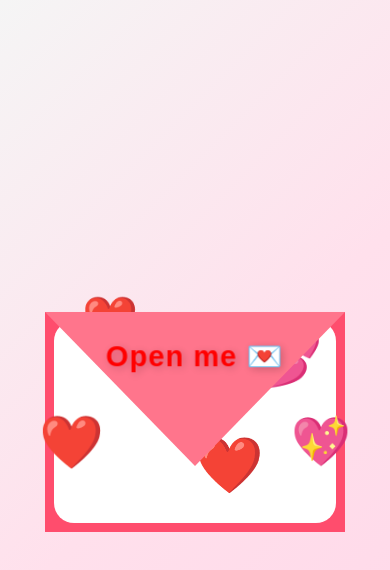
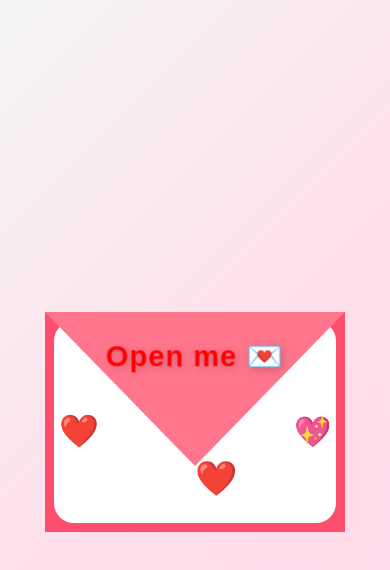
Before and after one commit to rohitbora178/reactify, a React (Create React App) app: page / in a window 390 px wide. Shown: the top 570 px of the page. Built offline with nearby package versions, Linux system fonts and the light colour scheme.

Commit message:
first commi5

```diff
--- a/src/App.css
+++ b/src/App.css
@@ -407,6 +407,36 @@
   .envelope.open .letter {
     transform: translateY(-170px);
   }
+
+  .letter .love-icon-1 {
+    top: 10px;
+    left: 15%;
+    font-size: 35px;
+  }
+
+  .letter .love-icon-2 {
+    top: 30px;
+    right: 15%;
+    font-size: 38px;
+  }
+
+  .letter .love-icon-3 {
+    top: 50%;
+    left: 5px;
+    font-size: 40px;
+  }
+
+  .letter .love-icon-4 {
+    top: 50%;
+    right: 5px;
+    font-size: 38px;
+  }
+
+  .letter .love-icon-5 {
+    bottom: 30px;
+    left: 50%;
+    font-size: 42px;
+  }
 }
 
 @media (max-width: 480px) {
@@ -422,4 +452,34 @@
   .message {
     font-size: 0.9rem;
   }
+
+  .letter .love-icon-1 {
+    top: 8px;
+    left: 15%;
+    font-size: 30px;
+  }
+
+  .letter .love-icon-2 {
+    top: 20px;
+    right: 15%;
+    font-size: 32px;
+  }
+
+  .letter .love-icon-3 {
+    top: 50%;
+    left: 5px;
+    font-size: 32px;
+  }
+
+  .letter .love-icon-4 {
+    top: 50%;
+    right: 5px;
+    font-size: 30px;
+  }
+
+  .letter .love-icon-5 {
+    bottom: 20px;
+    left: 50%;
+    font-size: 34px;
+  }
 }
```
